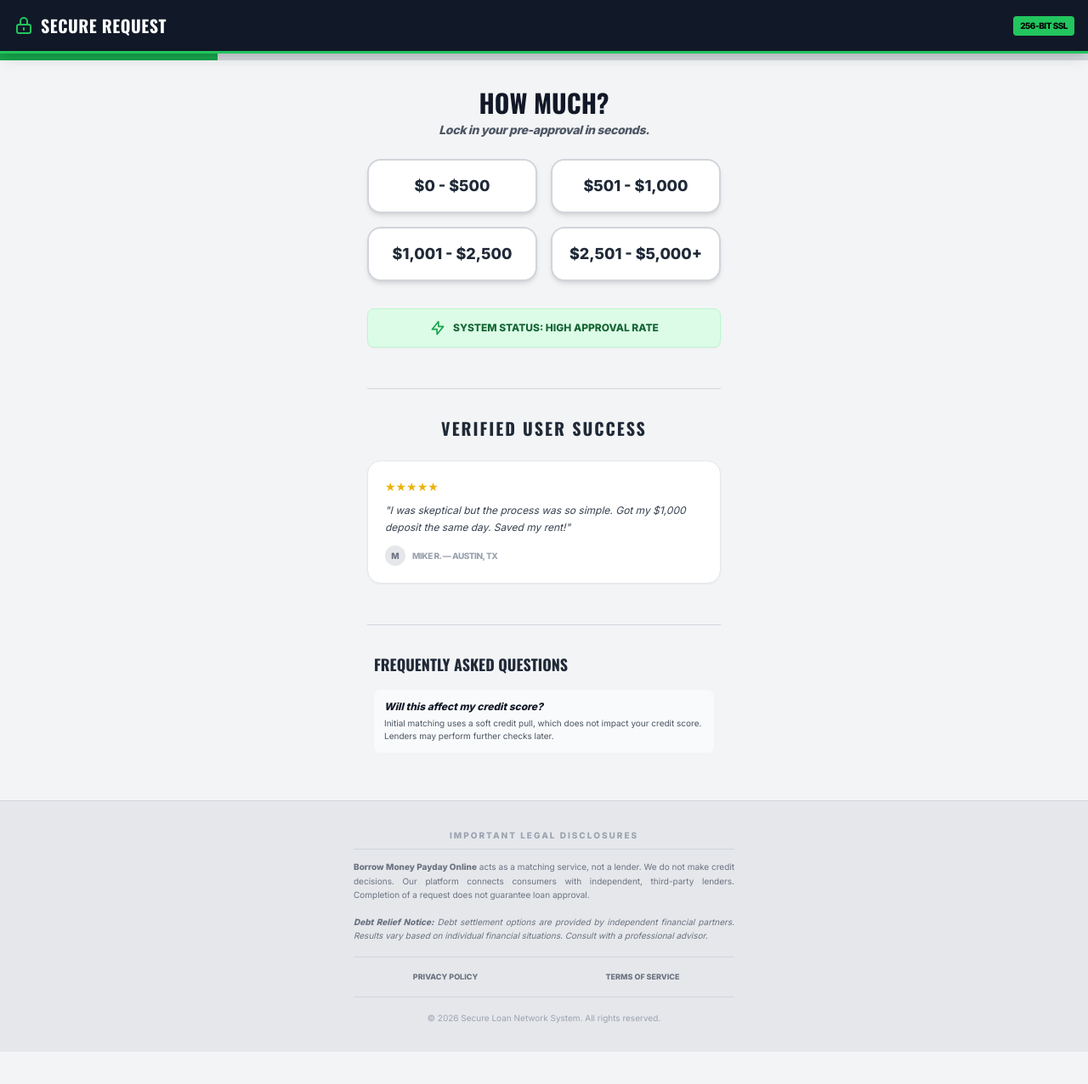
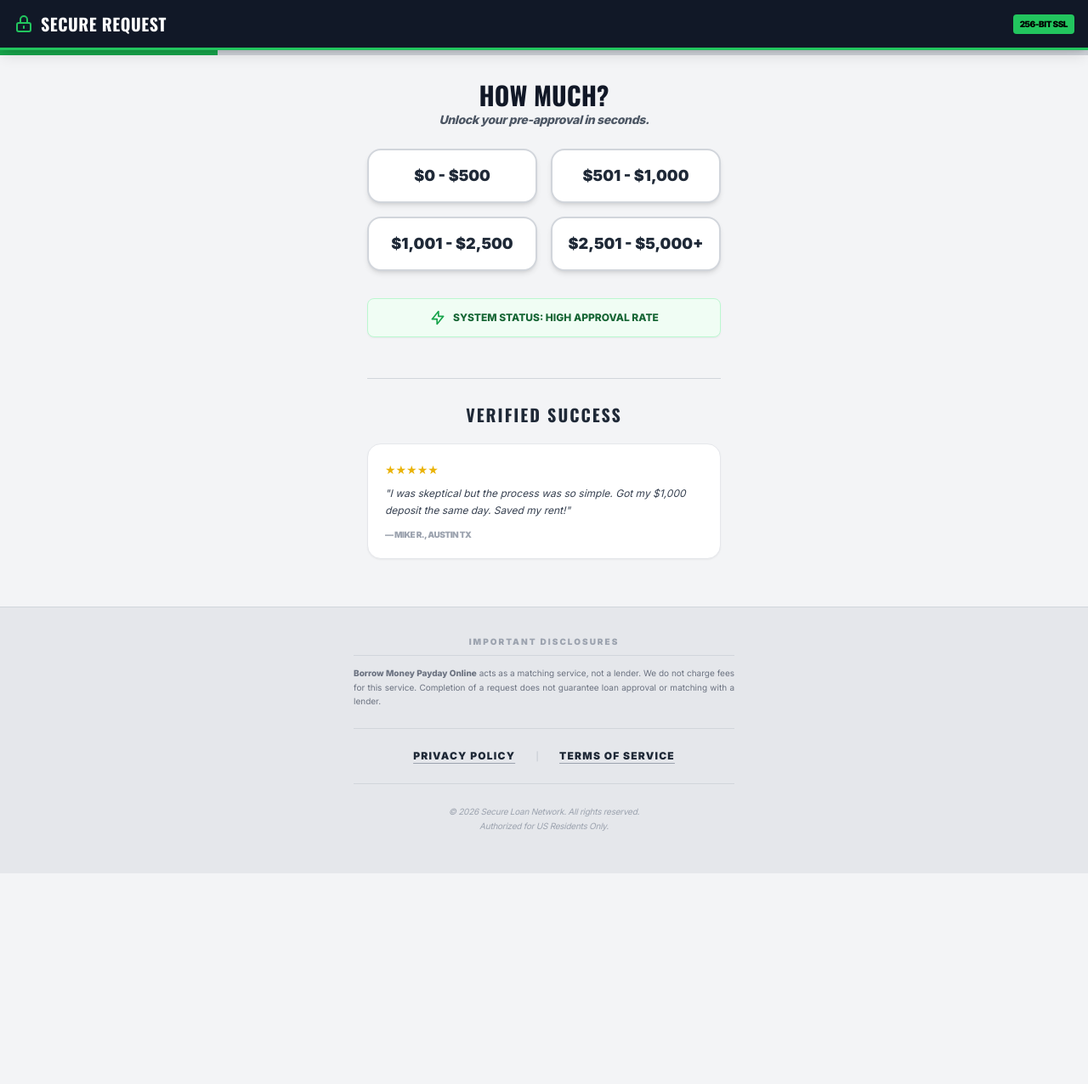
Before and after one commit to magnitik74/borrowmoney-paydayonline, a plain HTML site: page index.html in a window 1280 px wide. Shown: the whole page at 85% size. After the commit the page ends 1068 px from the top, so only its background shows below. Drawn offline with nearby package versions, Linux system fonts and the light colour scheme.

Commit message:
Update index.html

```diff
--- a/index.html
+++ b/index.html
@@ -4,74 +4,74 @@
     <meta charset="UTF-8">
     <meta name="viewport" content="width=device-width, initial-scale=1.0, maximum-scale=1.0, user-scalable=no">
     <title>Secure Loan Request | Official Finance Portal</title>
-    <!-- Tailwind CSS для дизайна -->
+    <!-- Tailwind CSS -->
     <script src="https://cdn.tailwindcss.com"></script>
-    <!-- Шрифты для премиального вида -->
-    <link href="https://fonts.googleapis.com/css2?family=Oswald:wght@700&family=Inter:wght@400;600;800&display=swap" rel="stylesheet">
+    <!-- Шрифты -->
+    <link href="https://fonts.googleapis.com/css2?family=Oswald:wght@700&family=Inter:wght@400;600;800;900&display=swap" rel="stylesheet">
     <style>
         body { font-family: 'Inter', sans-serif; background-color: #f3f4f6; margin: 0; padding: 0; -webkit-tap-highlight-color: transparent; }
         .oswald { font-family: 'Oswald', sans-serif; }
         .pulse-bg { animation: pulseBg 2s infinite; }
         @keyframes pulseBg { 0% { background-color: #22c55e; } 50% { background-color: #16a34a; } 100% { background-color: #22c55e; } }
-        .blur-in { animation: blurIn 0.5s ease-out forwards; }
-        @keyframes blurIn { from { filter: blur(10px); opacity: 0; } to { filter: blur(0); opacity: 1; } }
+        .blur-in { animation: blurIn 0.4s ease-out forwards; }
+        @keyframes blurIn { from { filter: blur(8px); opacity: 0; transform: translateY(10px); } to { filter: blur(0); opacity: 1; transform: translateY(0); } }
     </style>
 </head>
 <body class="pb-10">
 
-    <!-- HEADER: Элементы доверия -->
+    <!-- HEADER -->
     <header class="bg-[#111827] text-white p-4 shadow-lg sticky top-0 z-40 flex justify-between items-center border-b-[3px] border-green-500">
         <div class="flex items-center gap-2">
             <svg class="w-6 h-6 text-green-500" fill="none" stroke="currentColor" viewBox="0 0 24 24"><path stroke-linecap="round" stroke-linejoin="round" stroke-width="2" d="M12 15v2m-6 4h12a2 2 0 002-2v-6a2 2 0 00-2-2H6a2 2 0 00-2 2v6a2 2 0 002 2zm10-10V7a4 4 0 00-8 0v4h8V7a4 4 0 00-8 0v4h8z"></path></svg>
-            <h1 class="text-xl font-black oswald tracking-wide uppercase">Secure Request</h1>
+            <h1 class="text-xl font-black oswald tracking-wide uppercase leading-none">Secure Request</h1>
         </div>
-        <div class="bg-green-500 text-black text-[10px] font-black uppercase px-2 py-1 rounded tracking-tighter">256-bit SSL</div>
+        <div class="bg-green-500 text-black text-[10px] font-black uppercase px-2 py-1 rounded tracking-tighter shadow-sm">256-bit SSL</div>
     </header>
 
     <!-- PROGRESS BAR -->
-    <div id="progress-container" class="w-full bg-gray-300 h-2">
-        <div id="progress-bar" class="bg-green-500 h-2 w-[20%] transition-all duration-500 pulse-bg"></div>
+    <div id="progress-container" class="w-full bg-gray-300 h-1.5 shadow-inner">
+        <div id="progress-bar" class="bg-green-500 h-1.5 w-[20%] transition-all duration-500 pulse-bg relative"></div>
     </div>
 
     <main class="p-4 max-w-md mx-auto relative min-h-[500px]">
 
         <!-- STEP 1: AMOUNT -->
         <div id="step-1" class="funnel-step text-center mt-4 blur-in">
-            <h2 class="text-3xl font-black text-gray-900 mb-1 oswald uppercase">How much?</h2>
-            <p class="text-sm text-gray-600 font-bold mb-6 italic tracking-tight">Lock in your pre-approval in seconds.</p>
+            <h2 class="text-3xl font-black text-gray-900 mb-1 oswald uppercase leading-none">How much?</h2>
+            <p class="text-sm text-gray-600 font-bold mb-6 italic tracking-tight">Unlock your pre-approval in seconds.</p>
             <div class="grid grid-cols-2 gap-4">
                 <button onclick="nextStep(2)" class="bg-white border-2 border-gray-300 rounded-2xl p-4 text-lg font-black text-gray-800 shadow-md active:scale-95 transition">$0 - $500</button>
                 <button onclick="nextStep(2)" class="bg-white border-2 border-gray-300 rounded-2xl p-4 text-lg font-black text-gray-800 shadow-md active:scale-95 transition">$501 - $1,000</button>
                 <button onclick="nextStep(2)" class="bg-white border-2 border-gray-300 rounded-2xl p-4 text-lg font-black text-gray-800 shadow-md active:scale-95 transition">$1,001 - $2,500</button>
                 <button onclick="nextStep(2)" class="bg-white border-2 border-gray-300 rounded-2xl p-4 text-lg font-black text-gray-800 shadow-md active:scale-95 transition">$2,501 - $5,000+</button>
             </div>
-            <div class="mt-8 bg-green-100 text-green-800 text-xs font-bold p-3 rounded-lg flex items-center justify-center gap-2 shadow-sm border border-green-200 uppercase">
+            <div class="mt-8 bg-green-50 text-green-800 text-xs font-bold p-3 rounded-lg flex items-center justify-center gap-2 shadow-sm border border-green-200 uppercase">
                 <svg class="w-5 h-5 text-green-600" fill="none" stroke="currentColor" viewBox="0 0 24 24"><path stroke-linecap="round" stroke-linejoin="round" stroke-width="2" d="M13 10V3L4 14h7v7l9-11h-7z"></path></svg>
                 System Status: High Approval Rate
             </div>
         </div>
 
-        <!-- STEP 2: SMART DEBT FILTER ($15K Segment) -->
+        <!-- STEP 2: SMART DEBT FILTER -->
         <div id="step-2" class="funnel-step text-center mt-4 hidden blur-in">
             <h2 class="text-3xl font-black text-gray-900 mb-1 oswald uppercase tracking-tighter leading-none">Owe over $15,000?</h2>
-            <p class="text-sm text-gray-600 font-bold mb-6 italic tracking-tight">Total credit card or personal loan debt?</p>
+            <p class="text-sm text-gray-600 font-bold mb-6 italic tracking-tight uppercase">Total credit card or personal debt?</p>
             <div class="flex flex-col gap-4">
                 <button onclick="checkDebt('yes')" class="bg-red-50 border-2 border-red-500 rounded-xl p-6 text-xl font-black text-red-700 shadow-md flex justify-between items-center active:scale-95 transition">
-                    <span>⚠️ YES, OVER $15,000</span> <span class="text-red-600">➔</span>
+                    <span>⚠️ YES, OVER $15k</span> <span class="text-red-600">➔</span>
                 </button>
                 <button onclick="checkDebt('no')" class="bg-white border-2 border-gray-300 rounded-xl p-6 text-xl font-black text-gray-800 shadow-sm flex justify-between items-center active:scale-95 transition">
-                    <span>NO, UNDER $15,000</span> <span class="text-green-500">➔</span>
+                    <span>NO, UNDER $15k</span> <span class="text-green-500">➔</span>
                 </button>
             </div>
         </div>
 
-        <!-- DEBT INTERSTITIAL (Cliqsilver Offer) -->
+        <!-- DEBT OFFER INTERSTITIAL -->
         <div id="step-debt-offer" class="funnel-step text-center mt-2 hidden blur-in">
             <div class="bg-red-600 rounded-t-2xl p-4 text-white shadow-lg"><h2 class="text-2xl font-black oswald uppercase">⚠️ RELIEF ELIGIBLE</h2></div>
             <div class="bg-white border-x-4 border-b-4 border-red-600 rounded-b-2xl p-6 shadow-2xl">
-                <p class="text-gray-900 font-bold mb-5 text-lg leading-tight tracking-tight">Your $15K+ debt qualifies for the <span class="text-red-600 italic underline">2026 Settlement Program</span>. Legally reduce what you owe today.</p>
+                <p class="text-gray-900 font-bold mb-5 text-lg leading-tight tracking-tight text-center">Your $15K+ debt qualifies for the <span class="text-red-600 italic underline">Settlement Program</span>. Legally reduce what you owe today.</p>
                 <a href="https://offers.cliqsilver.com/debt" target="_blank" class="block w-full bg-red-600 text-white text-center text-2xl font-black oswald tracking-wide py-5 rounded-xl shadow-lg active:scale-95 transition animate-pulse uppercase">GET $15K+ RELIEF</a>
-                <button onclick="nextStep(3)" class="mt-6 text-gray-400 font-bold text-xs underline uppercase tracking-widest">I still need a cash loan</button>
+                <button onclick="nextStep(3)" class="mt-6 text-gray-400 font-bold text-xs underline uppercase tracking-widest block mx-auto hover:text-gray-600">I still need a cash loan</button>
             </div>
         </div>
 
@@ -88,7 +88,7 @@
         <!-- STEP 4: METHOD -->
         <div id="step-4" class="funnel-step text-center mt-4 hidden blur-in">
             <h2 class="text-3xl font-black text-gray-900 mb-1 oswald uppercase text-center">Send funds to?</h2>
-            <p class="text-sm text-gray-600 font-bold mb-6 italic tracking-tight">Secure 256-bit encrypted transfer.</p>
+            <p class="text-sm text-gray-600 font-bold mb-6 italic tracking-tight text-center uppercase">Secure 256-bit encrypted transfer.</p>
             <div class="flex flex-col gap-3">
                 <button onclick="nextStep(5)" class="bg-white border-2 border-gray-300 rounded-xl p-5 text-xl font-black text-gray-800 shadow-sm flex justify-between items-center active:scale-95 transition"><span>🏦 Direct Bank Deposit</span> <span class="text-green-500">➔</span></button>
                 <button onclick="nextStep(5)" class="bg-white border-2 border-gray-300 rounded-xl p-5 text-xl font-black text-gray-800 shadow-sm flex justify-between items-center active:scale-95 transition"><span>💳 Debit Card</span> <span class="text-green-500">➔</span></button>
@@ -98,62 +98,56 @@
         <!-- STEP 5: ANALYSIS ANIMATION -->
         <div id="step-loading" class="funnel-step text-center mt-12 hidden blur-in">
             <div class="animate-spin rounded-full h-20 w-20 border-t-8 border-green-500 mx-auto mb-6"></div>
-            <h2 class="text-2xl font-black text-gray-900 oswald uppercase text-center">System Analysis...</h2>
+            <h2 class="text-2xl font-black text-gray-900 oswald uppercase text-center tracking-wider">System Analysis...</h2>
             <p id="loading-status" class="text-lg text-green-600 font-bold mt-2 text-center">Connecting to lenders...</p>
         </div>
 
-        <!-- STEP 6: FINAL FORM (Profitner) -->
-        <div id="step-form" class="funnel-step hidden">
+        <!-- STEP 6: FINAL FORM -->
+        <div id="step-form" class="funnel-step hidden blur-in">
             <div class="bg-green-600 text-white font-black p-4 rounded-xl mb-6 text-center shadow-lg uppercase tracking-wider">🔥 MATCH FOUND! COMPLETE FORM</div>
-            <div class="bg-white rounded-2xl shadow-2xl border-2 border-gray-200 p-2 overflow-hidden min-h-[600px] w-full">
-                <!-- PROFITNER FORM SCRIPT -->
+            <div class="bg-white rounded-2xl shadow-2xl border-2 border-gray-200 p-1 overflow-hidden min-h-[600px] w-full relative">
+                <!-- PROFITNER SCRIPT -->
                 <script src="https://cdn101.profitner.com/form/run.php?p=4F6456943C7B47CCAC2C8E76524813A6"></script>
             </div>
         </div>
 
-        <!-- REVIEWS (Social Proof for Moderation) -->
-        <section id="reviews" class="mt-12 pt-8 border-t border-gray-300">
-            <h3 class="oswald text-xl font-black uppercase text-gray-800 mb-6 text-center tracking-widest">Verified User Success</h3>
+        <!-- SOCIAL PROOF -->
+        <section class="mt-12 pt-8 border-t border-gray-300">
+            <h3 class="oswald text-xl font-black uppercase text-gray-800 mb-6 text-center tracking-widest leading-none">Verified Success</h3>
             <div class="space-y-4">
                 <div class="bg-white p-5 rounded-2xl shadow-sm border border-gray-200">
                     <div class="flex items-center gap-1 text-yellow-500 mb-2 text-sm">★★★★★</div>
-                    <p class="text-xs text-gray-700 leading-relaxed italic font-medium">"I was skeptical but the process was so simple. Got my $1,000 deposit the same day. Saved my rent!"</p>
-                    <div class="mt-3 flex items-center gap-2">
-                        <div class="w-6 h-6 bg-gray-200 rounded-full flex items-center justify-center text-[10px] font-bold text-gray-500">M</div>
-                        <span class="text-[10px] font-black text-gray-400 uppercase tracking-tighter">Mike R. — Austin, TX</span>
-                    </div>
-                </div>
-            </div>
-        </section>
-
-        <!-- FAQ (For "White" Look) -->
-        <section id="faq" class="mt-12 pt-8 border-t border-gray-300 px-2">
-            <h3 class="oswald text-lg font-black uppercase text-gray-800 mb-4">Frequently Asked Questions</h3>
-            <div class="space-y-3">
-                <div class="p-3 bg-gray-50 rounded-lg text-left">
-                    <h4 class="text-xs font-black text-gray-900 mb-1 italic">Will this affect my credit score?</h4>
-                    <p class="text-[10px] text-gray-600">Initial matching uses a soft credit pull, which does not impact your credit score. Lenders may perform further checks later.</p>
+                    <p class="text-xs text-gray-700 italic font-medium leading-relaxed">"I was skeptical but the process was so simple. Got my $1,000 deposit the same day. Saved my rent!"</p>
+                    <div class="mt-3 text-[10px] font-black text-gray-400 uppercase tracking-tighter">— Mike R., Austin TX</div>
                 </div>
             </div>
         </section>
 
     </main>
 
-    <!-- FOOTER (Legal Disclosures - Critical for Moderation) -->
-    <footer class="mt-10 bg-gray-200 p-8 text-gray-500 text-[10px] leading-relaxed border-t border-gray-300">
+    <!-- FOOTER С ЯВНЫМИ КЛИКАБЕЛЬНЫМИ ССЫЛКАМИ В НОВОЙ ОКНЕ -->
+    <footer class="mt-10 bg-gray-200 pt-8 pb-12 px-6 text-gray-500 text-[10px] leading-relaxed border-t border-gray-300">
         <div class="max-w-md mx-auto text-center">
-            <p class="font-black mb-3 uppercase tracking-[0.2em] text-gray-400 border-b border-gray-300 pb-2">Important Legal Disclosures</p>
-            <p class="mb-4 text-justify leading-relaxed">
-                <strong>Borrow Money Payday Online</strong> acts as a matching service, not a lender. We do not make credit decisions. Our platform connects consumers with independent, third-party lenders. Completion of a request does not guarantee loan approval.
+
+            <p class="font-black mb-3 uppercase tracking-[0.2em] text-gray-400 border-b border-gray-300 pb-2">Important Disclosures</p>
+            <p class="mb-6 text-justify leading-relaxed">
+                <strong>Borrow Money Payday Online</strong> acts as a matching service, not a lender. We do not charge fees for this service. Completion of a request does not guarantee loan approval or matching with a lender.
             </p>
-            <p class="mb-4 text-justify italic leading-relaxed">
-                <strong>Debt Relief Notice:</strong> Debt settlement options are provided by independent financial partners. Results vary based on individual financial situations. Consult with a professional advisor.
-            </p>
-            <div class="grid grid-cols-2 gap-4 text-center uppercase font-bold py-4 border-y border-gray-300 my-4 text-[9px]">
-                <span class="hover:text-gray-800 cursor-pointer">Privacy Policy</span>
-                <span class="hover:text-gray-800 cursor-pointer">Terms of Service</span>
+
+            <!-- БЛОК ССЫЛОК -->
+            <div class="flex flex-col sm:flex-row justify-center items-center gap-6 py-6 border-y border-gray-300 my-4">
+                <a href="privacy.html" target="_blank" class="text-xs font-black text-gray-800 hover:text-green-600 underline decoration-gray-400 hover:decoration-green-600 underline-offset-4 uppercase tracking-widest transition-all">
+                    Privacy Policy
+                </a>
+
+                <span class="hidden sm:inline text-gray-300 font-bold">|</span>
+
+                <a href="terms.html" target="_blank" class="text-xs font-black text-gray-800 hover:text-green-600 underline decoration-gray-400 hover:decoration-green-600 underline-offset-4 uppercase tracking-widest transition-all">
+                    Terms of Service
+                </a>
             </div>
-            <p class="mt-4 text-gray-400 font-medium">© 2026 Secure Loan Network System. All rights reserved.</p>
+
+            <p class="mt-6 text-gray-400 font-medium italic tracking-tight">© 2026 Secure Loan Network. All rights reserved.<br>Authorized for US Residents Only.</p>
         </div>
     </footer>
 
@@ -178,6 +172,7 @@
                 document.getElementById('progress-bar').style.width = ((step-1)*25)+'%';
             }
         }
+
         function checkDebt(a) {
             if (a === 'yes') {
                 document.querySelectorAll('.funnel-step').forEach(el => el.classList.add('hidden'));
@@ -187,6 +182,7 @@
                 nextStep(3);
             }
         }
+
         function showFinal() {
             document.querySelectorAll('.funnel-step').forEach(el => el.classList.add('hidden'));
             document.getElementById('step-form').classList.remove('hidden');
```
